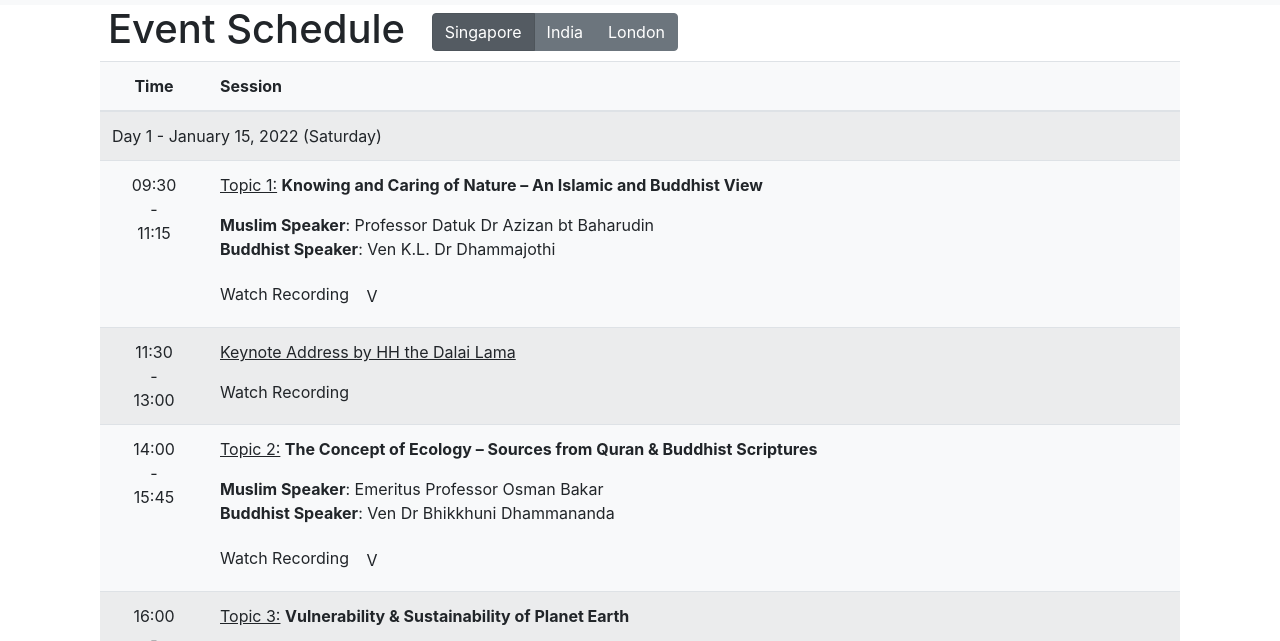
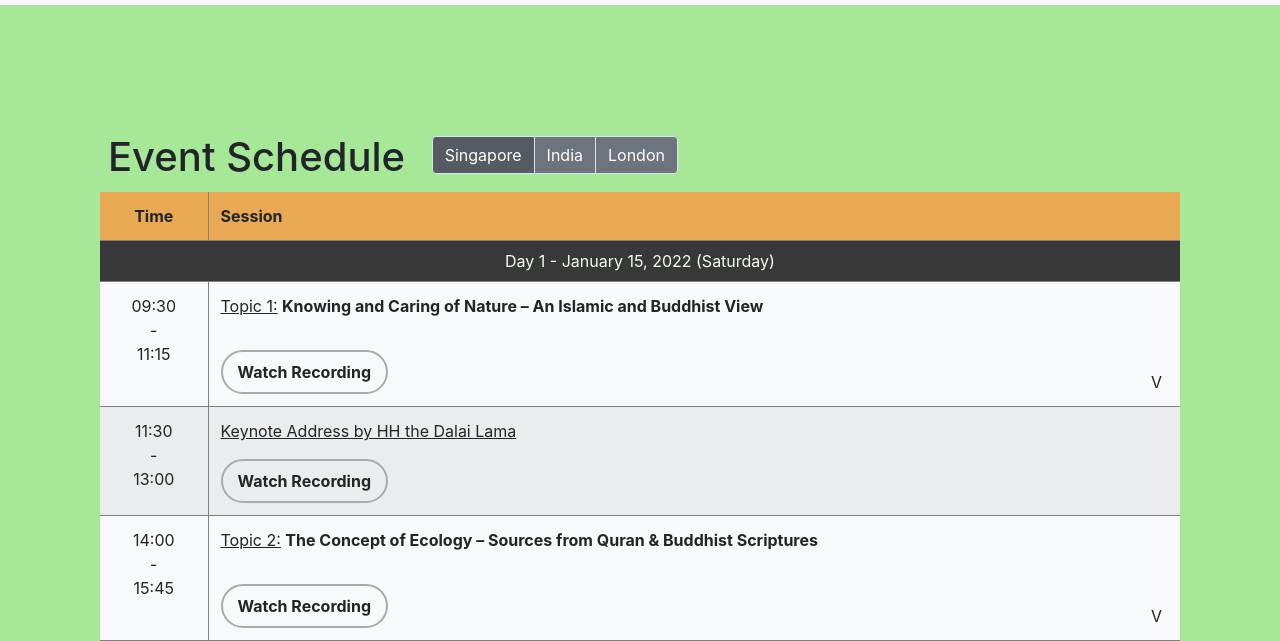
Before and after one commit to Racheltmz/IBED, a plain HTML site: page html/schedule.html in a window 1280 px wide. Shown: the part 81-722 px from the top of the page. Drawn offline with nearby package versions, Linux system fonts and the light colour scheme.

Commit message:
Added schedule css

```diff
--- a/css/schedule-styles.css
+++ b/css/schedule-styles.css
@@ -3,3 +3,64 @@
 */
 
 @charset "utf-8";
+
+/* Schedule Styles */
+#schedule {
+    padding-top: 8em;
+    padding-bottom: 4em;
+    background-color: #a6e798;
+}
+
+/* Table Styles */
+thead {
+    background-color: #E8A854;
+}
+
+table#mainContent {
+    border-collapse: collapse;
+    border-style: hidden;
+}
+
+table#mainContent td, table#mainContent th {
+    border: 1px solid gray;
+    position: relative;
+}
+
+/* Table Content Styles */
+button.expander {
+    position: absolute;
+    right: 5px;
+    bottom: 5px;
+}
+
+a.linkBox {
+    border-radius: 25px;
+    border: 2px solid rgb(170, 170, 170);
+    padding: 8px 15px 8px 15px;
+    display: inline-block;
+    font-weight: bold;
+}
+
+p.details {
+    margin-left: 8px;
+    max-height: 0px;
+    overflow: hidden;
+    transition: max-height 0.15s ease-in;
+}
+
+
+/* Time Button Styles */
+td.divider {
+    text-align: center;
+    background-color: rgb(56, 56, 56);
+    color: honeydew;
+    padding: 8px 12px 8px 12px;
+}
+
+div#timeButtons {
+    margin-bottom: 10px;
+}
+
+div#timeButtons label {
+    border:  1px solid #dee2e6;
+}
```
